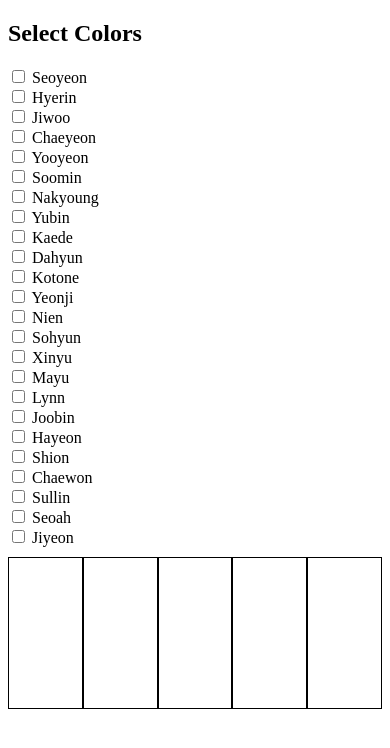
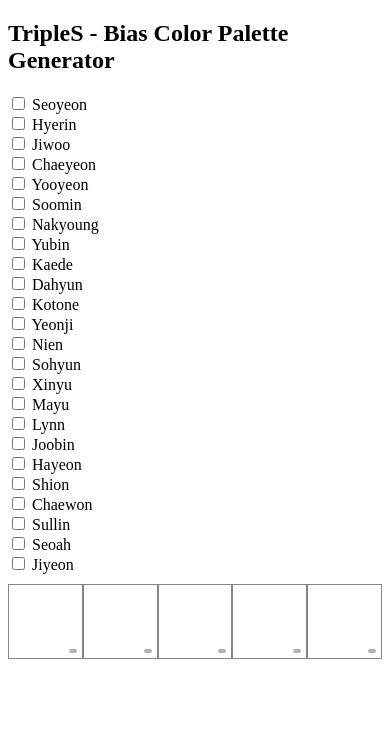
Before and after one commit to tjerome/tripleS-palette-generator, a plain HTML site: page index.html in a window 390 px wide. Drawn offline with Linux system fonts and the light colour scheme.

Commit message:
flexbox for mobile
label on box for hex value

```diff
--- a/index.html
+++ b/index.html
@@ -3,22 +3,36 @@
 <head>
     <meta charset="UTF-8">
     <meta name="viewport" content="width=device-width, initial-scale=1.0">
-    <title>Color Checkbox Selector</title>
+    <title>TripleS - Bias Color Palette Generator</title>
     <style>
         .color-box-container {
             display: flex;
             margin-top: 10px;
         }
         .color-box {
-            width: 150px;
-            height: 150px;
-            border: 1px solid #000;
+            position: relative;
+            flex: 1;
+            aspect-ratio: 1/1;
+            border: 0.5px solid #0000007a;
             margin-right: 0px;
+        }
+
+        .color-box span {
+            position: absolute;
+            bottom: 5px;
+            right: 5px;
+            font-size: 14px;
+            font-weight: 300;
+            color: white;
+            text-shadow: 1px 1px 2px rgba(0, 0, 0, 0.7); /* Add text shadow for better visibility */
+            background-color: rgba(0, 0, 0, 0.3); /* Optional: Add a semi-transparent background for better contrast */
+            padding: 2px 4px;
+            border-radius: 3px;
         }
     </style>
 </head>
 <body>
-    <h2>Select Colors</h2>
+    <h2>TripleS - Bias Color Palette Generator</h2>
     <form id="color-form">
         <input type="checkbox" id="seoyeon" name="colors" value="#1E90FF"> Seoyeon<br>
         <input type="checkbox" id="hyerin" name="colors" value="#736AFF"> Hyerin<br>
@@ -47,11 +61,11 @@
     </form>
 
     <div class="color-box-container">
-        <div class="color-box" id="box1"></div>
-        <div class="color-box" id="box2"></div>
-        <div class="color-box" id="box3"></div>
-        <div class="color-box" id="box4"></div>
-        <div class="color-box" id="box5"></div>
+        <div class="color-box" id="box1"><span></span></div>
+        <div class="color-box" id="box2"><span></span></div>
+        <div class="color-box" id="box3"><span></span></div>
+        <div class="color-box" id="box4"><span></span></div>
+        <div class="color-box" id="box5"><span></span></div>
     </div>
 
     <script>
@@ -70,6 +84,8 @@
                                         .map(checkbox => checkbox.value);
             boxes.forEach((box, index) => {
                 box.style.backgroundColor = selectedColors[index] || '';
+                const textSpan = box.querySelector('span');
+                textSpan.textContent = selectedColors[index] || '';
             });
         }
     </script>
```
